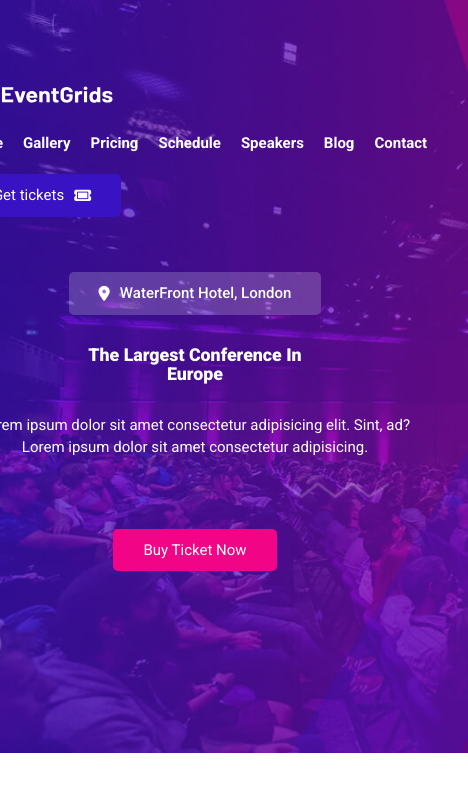
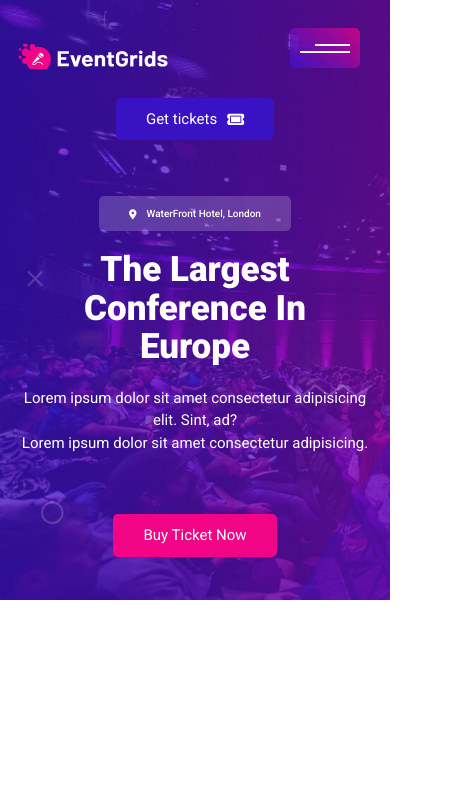
Before and after one commit to buumu8/event-grid, a plain HTML site: page up/index.html in a window 390 px wide. Shown: the whole page, 468 px wide, since content can reach past the window. Drawn offline with Linux system fonts and the light colour scheme.

Commit message:
make header responsive

```diff
--- /dev/null
+++ b/SCSS/break-points/_1100px.scss
@@ -0,0 +1,19 @@
+@use "../general-styles/colors" as clrs;
+@use "../general-styles/padding" as pad;
+@use "../general-styles/typography" as type;
+
+@media screen and (max-width: 1100px) {
+  // ----------------------------- HEADER
+  .header__nav--links {
+    flex-basis: 100%;
+    order: 3;
+  }
+
+  .header__hero {
+    gap: 2rem;
+
+    &--title {
+      font-size: type.font-size-st(lc);
+    }
+  }
+}
--- /dev/null
+++ b/SCSS/break-points/_600px.scss
@@ -0,0 +1,97 @@
+@use "../general-styles/colors" as clrs;
+@use "../general-styles/padding" as pad;
+@use "../general-styles/gradients" as grad;
+@use "../general-styles/typography" as type;
+
+@media screen and (max-width: 600px) {
+  // --------------------------- UTILITY CLASSES
+  .padd {
+    padding: pad.padding-d-v(sc) pad.padding-d-h(s);
+  }
+
+  // --------------------------- HEADER
+  .header {
+    &__nav {
+      flex-direction: column;
+      align-items: flex-start;
+
+      &--logo {
+        align-self: stretch;
+      }
+
+      &--cta {
+        align-self: center;
+      }
+
+      &--links {
+        flex-direction: column;
+        position: fixed;
+        top: 0;
+        left: 0;
+        height: 100vh;
+        background-image: grad.gradient(gradient-primary);
+        padding: pad.padding-d-v(l) pad.padding-d-h(l);
+        transform: translateX(-100rem) rotate(-0.5turn);
+        transition: all 0.5s ease-in-out;
+
+        z-index: 10;
+
+        &.display__nav {
+          transform: translateX(0) rotate(0);
+        }
+      }
+
+      &--hamburger {
+        position: fixed;
+        top: 2.8rem;
+        right: 3rem;
+        height: 4rem;
+        width: 7rem;
+        cursor: pointer;
+
+        display: flex;
+        flex-direction: column;
+        justify-content: center;
+        row-gap: 0.5rem;
+
+        padding: 0 1rem;
+        background-image: grad.gradient(gradient-primary);
+        border-radius: 0.5rem;
+
+        z-index: 11;
+
+        .line {
+          height: 0.2rem;
+          background-color: clrs.color-theme("1");
+          transition: all 0.3s ease-in-out;
+
+          &:first-child {
+            width: 70%;
+            align-self: flex-end;
+
+            &.line-toggled {
+              transform: rotate(45deg) translateX(-0.5rem) translateY(1rem);
+              width: 50%;
+            }
+          }
+
+          &:last-child {
+            width: 100%;
+            align-self: center;
+
+            &.line-toggled {
+              transform: rotate(-45deg) translateX(0.4rem) translateY(-0.2rem);
+              width: 50%;
+            }
+          }
+        }
+      }
+    }
+
+    &__hero {
+      &--location {
+        font-size: type.font-size-st(s);
+      }
+    }
+  }
+}
--- /dev/null
+++ b/SCSS/break-points/_index.scss
@@ -0,0 +1,2 @@
+@forward "1100px";
+@forward "600px";
--- a/SCSS/main-style.scss
+++ b/SCSS/main-style.scss
@@ -3,3 +3,4 @@
 @forward "overall-layout";
 @forward "utility-classes";
 @forward "website-sections";
+@forward "break-points";
--- a/up/index.html
+++ b/up/index.html
@@ -27,8 +27,8 @@
                     <img src="./images/header/logo.svg" alt="Logo">
                 </a>
                 <div class="header__nav--hamburger">
-                    <div class="line-1"></div>
-                    <div class="line-2"></div>
+                    <div class="line"></div>
+                    <div class="line"></div>
                 </div>
                 <ul class="header__nav--links">
                     <a href="#" class="header__nav--links__link">Home</a>
--- a/up/js/app.js
+++ b/up/js/app.js
@@ -0,0 +1,9 @@
+let nav = document.querySelector(".header__nav--links");
+let burger = document.querySelector(".header__nav--hamburger");
+let lines = document.querySelectorAll(".line");
+
+burger.addEventListener("click", () => {
+  console.log(lines);
+  Array.from(lines).forEach((line) => line.classList.toggle("line-toggled"));
+  nav.classList.toggle("display__nav");
+});
```
Also changed, not shown: up/css/main-style.css, 1 other file.
